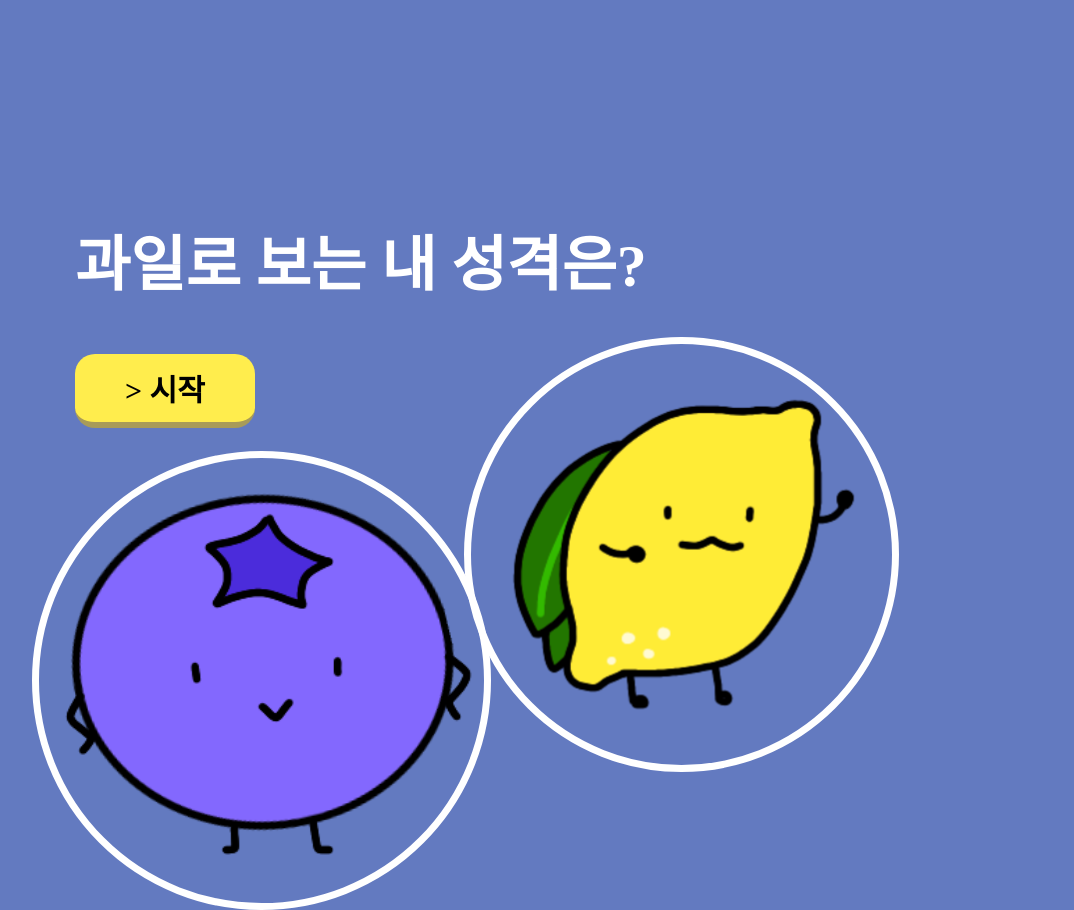
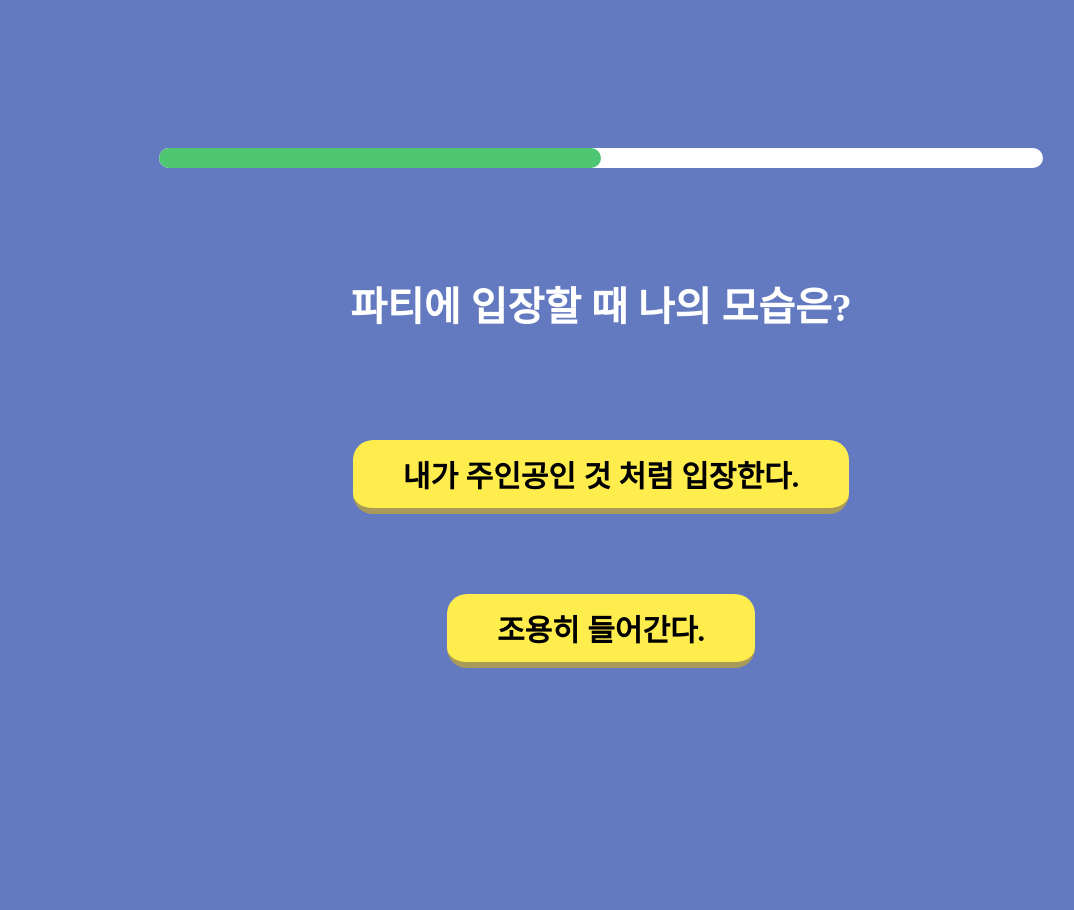
Before and after one commit to eunjoo0311/Fruit-test, a React (Create React App) app: page / in a window 1280 px wide. Shown: the whole page, without its empty margins (39-1113 px from the left). After the commit the page ends 816 px from the top, so only its background shows below. Built offline with nearby package versions, Linux system fonts and the light colour scheme; a web font is replaced by a local one.

Commit message:
Style : 질문 페이지 마크업

```diff
--- a/package.json
+++ b/package.json
@@ -6,8 +6,10 @@
     "@testing-library/jest-dom": "^5.16.5",
     "@testing-library/react": "^13.4.0",
     "@testing-library/user-event": "^13.5.0",
+    "bootstrap": "^5.3.0",
     "eslint-plugin-jsx-a11y": "^6.7.1",
     "react": "^18.2.0",
+    "react-bootstrap": "^2.8.0",
     "react-dom": "^18.2.0",
     "react-scripts": "5.0.1",
     "reset-css": "^5.0.1",
--- a/src/App.js
+++ b/src/App.js
@@ -1,6 +1,7 @@
 import "./App.css";
+import Choice from "./page/Choice.";
 import Main from "./page/Main";
 function App() {
-  return <Main />;
+  return <Choice />;
 }
 export default App;
--- a/src/page/Choice..jsx
+++ b/src/page/Choice..jsx
@@ -0,0 +1,44 @@
+import React from "react";
+import { styled } from "styled-components";
+
+const Container = styled.div`
+  display: flex;
+  height: 100vh;
+  flex-direction: column;
+  align-items: center;
+  justify-content: center;
+  gap: 5rem;
+`;
+
+const Progressbar = styled.div`
+  width: 70%;
+  height: 20px;
+  background-color: white;
+  border-radius: 10px;
+`;
+
+const Progress = styled.div`
+  background-color: #4fc672;
+  width: 50%;
+  height: 100%;
+  border-radius: 10px;
+`;
+
+const Question = styled.h1`
+  font-size: 40px;
+  color: white;
+`;
+function Choice() {
+  return (
+    <Container>
+      <Progressbar>
+        <Progress />
+      </Progressbar>
+      <Question>파티에 입장할 때 나의 모습은?</Question>
+      <button>내가 주인공인 것 처럼 입장한다.</button>
+      <button>조용히 들어간다.</button>
+    </Container>
+  );
+}
+
+export default Choice;
```
Also changed, not shown: 1 other file (tests, documents, lock files or other folders).
